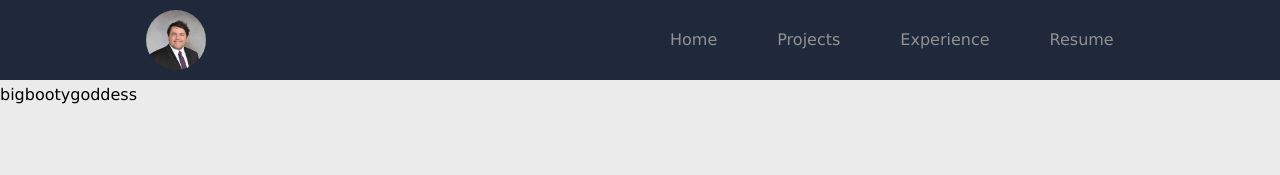
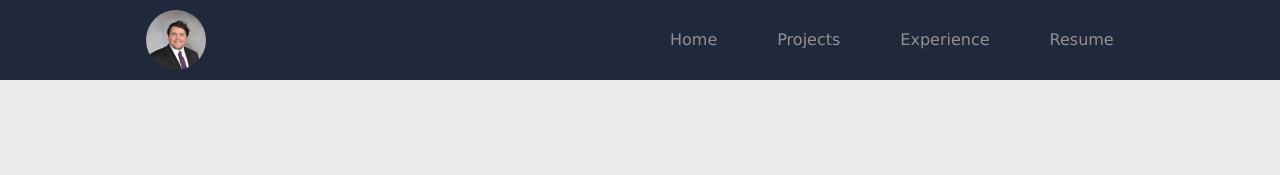
Before and after one commit to InJanus/injanus.tech.v3, a Next.js app: page /projects in a window 1280 px wide. Shown: the top 175 px of the page. Built offline with nearby package versions, Linux system fonts and the light colour scheme.

Commit message:
linux_version

```diff
--- a/pages/projects.js
+++ b/pages/projects.js
@@ -1,11 +1,22 @@
 import Top_Nav from "../components/top_nav";
+
+function ProjectCard(){
+    //check notes for the Project card. i should finish this first before you work on the home page
+
+
+    return(
+        <div>
+
+        </div>
+    );
+}
 
 export default function Projects(){
     return(
         <div>
             <Top_Nav></Top_Nav>
             <div className="content">
-                bigbootygoddess
+
             </div>
         </div>
     );
```
Also changed, not shown: 1 other file (tests, documents, lock files or other folders).
